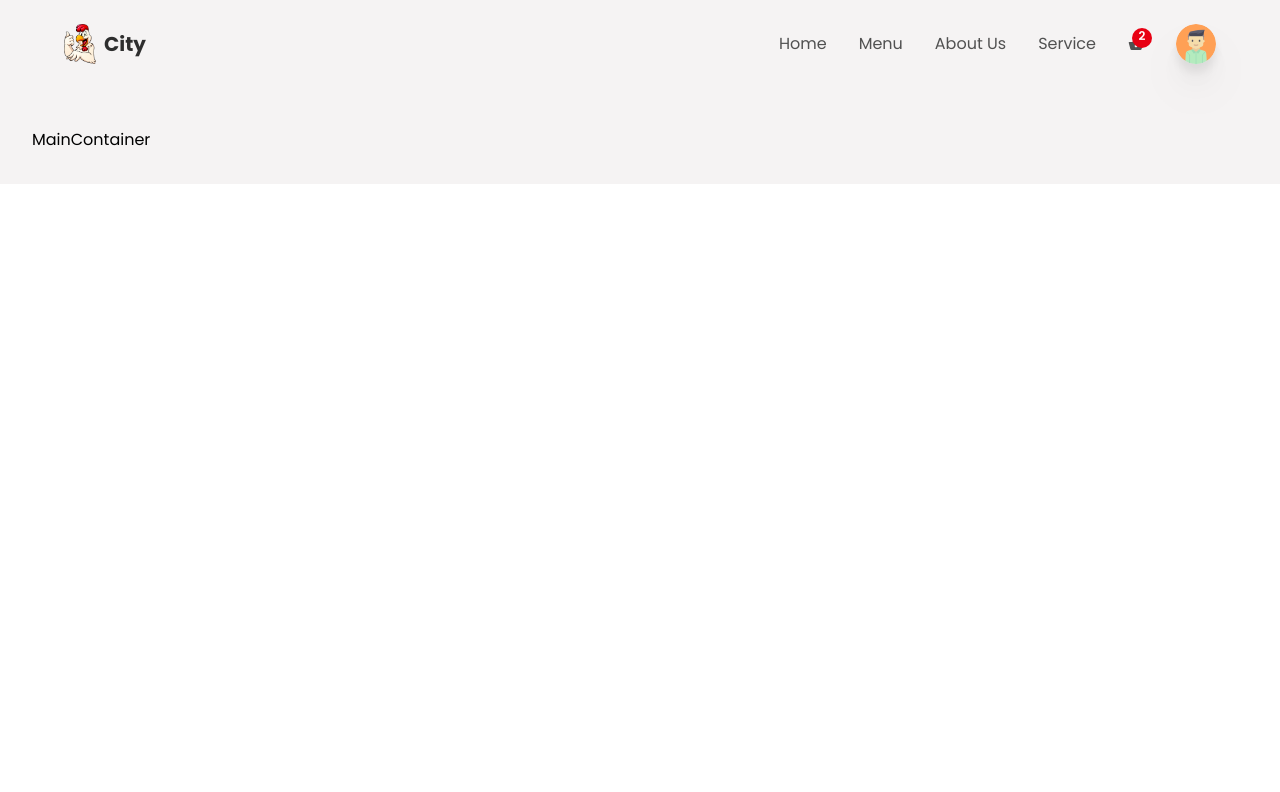
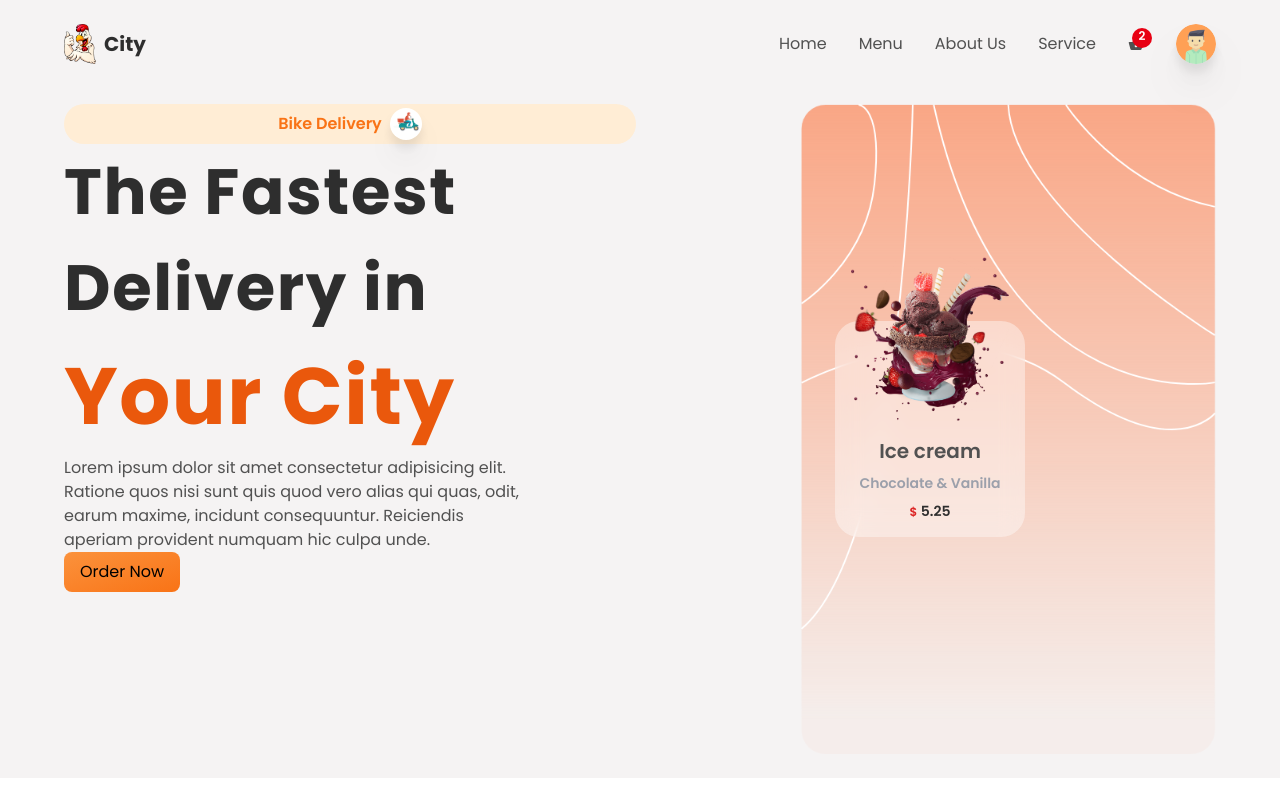
Before and after one commit to shagors/resturant-app-full, a React (Create React App) app: page / in a window 1280 px wide. Shown: the top 792 px of the page. Built offline with nearby package versions, Linux system fonts and the light colour scheme.

Commit message:
header banner design and partial done and design it

```diff
--- a/src/App.js
+++ b/src/App.js
@@ -11,7 +11,7 @@ const App = () => {
       <div className='w-screen h-auto flex flex-col bg-primary'>
         <Header></Header>
 
-        <main className='mt-24 p-8 w-full'>
+        <main className='mt-14 md:mt-20 px-4 md:px-16 py-4 w-full'>
           <Routes>
             <Route path='/*' element={<MainContainer></MainContainer>}></Route>
             <Route path='/createItem' element={<CreateContainer></CreateContainer>}></Route>
--- a/src/components/Header.jsx
+++ b/src/components/Header.jsx
@@ -91,10 +91,19 @@ const Header = () => {
 
         {/* Mobile */}
         <div className='flex items-center justify-between md:hidden w-full h-full'>
+
+          <div className='relative flex items-center justify-center'>
+            <MdShoppingBasket className='text-textColor text-text-2xl cursor-pointer' />
+            <div className='absolute -top-2 -right-2 w-5 h-5 rounded-full bg-cartNumBg'>
+              <p className='text-xs text-white font-semibold flex items-center justify-center'>2</p>
+            </div>
+          </div>
+
           <Link to={'/'} className='flex items-center gap-2'>
             <img className='w-8 object-cover' src={Logo} alt="logo" />
             <p className='text-headingColor text-xl font-bold'>City</p>
           </Link>
+
           <div className='relative'>
             <motion.img whileTap={{ scale: 0.6 }} src={user ? user.photoURL : Avatar} alt="userprofile" className='w-10 min-w-[40px] h-10 min-h-[40px] shadow-2xl drop-shadow-xl cursor-pointer rounded-full' onClick={login} />
             {
@@ -107,7 +116,6 @@ const Header = () => {
                       </Link>
                     )
                   }
-
                   <ul className='flex flex-col'>
                     <li className='text-base text-textColor hover:text-headingColor duration-100 transition-all ease-in-out cursor-pointer hover:bg-slate-100 px-4 py-2'>Home</li>
                     <li className='text-base text-textColor hover:text-headingColor duration-100 transition-all ease-in-out cursor-pointer hover:bg-slate-100 px-4 py-2'>Menu</li>
--- /dev/null
+++ b/src/components/HomeContainer.jsx
@@ -0,0 +1,43 @@
+import React from 'react';
+import Delivery from '../img/delivery.png';
+import HeroBg from '../img/heroBg.png';
+import I1 from '../img/i1.png';
+
+const heropData = [
+    {id : 1, name : 'IceCream', decp : 'Chocolate & Vanilla', price : '5.25', imgSrc : ''}
+];
+
+const HomeContainer = () => {
+  return (
+      <section className='grid grid-cols-1 md:grid-cols-2 gap-2 w-full' id='home'>
+          <div className='flex-1 py-2 flex-col items-start justify-center gap-6'>
+              <div className='flex items-center gap-2 justify-center bg-orange-100 px-4 py-1 rounded-full'>
+                  <p className='text-base text-orange-500 font-semibold'>Bike Delivery</p>
+                  <div className='w-8 h-8 rounded-full overflow-hidden bg-white drop-shadow-xl'>
+                      <img className='w-full h-full object-contain' src={Delivery} alt="delivery" />
+                  </div>
+              </div>
+
+              <p className='text-[2.5rem] lg:text-[4rem] font-bold tracking-wide text-headingColor'>The Fastest Delivery in <span className='text-orange-600 text-[3rem] lg:text-[5rem]'>Your City</span></p>
+
+              <p className='text-base text-textColor text-center md:text-left md:w-[80%]'>Lorem ipsum dolor sit amet consectetur adipisicing elit. Ratione quos nisi sunt quis quod vero alias qui quas, odit, earum maxime, incidunt consequuntur. Reiciendis aperiam provident numquam hic culpa unde.</p>
+
+              <button className='bg-gradient-to-br from-orange-400 to-orange-500 w-full md:w-auto px-4 py-2 rounded-lg hover:shadow-lg transition-all ease-in-out duration-100' type='button'>Order Now</button>
+          </div>
+          <div className='py-2 flex-1 flex items-center relative'>
+            <img className='h-420 w-full lg:w-auto lg:h-650 ml-auto' src={HeroBg} alt="hero-bg" />
+
+            <div className='w-full h-full absolute flex items-center justify-center top-0 left-0 px-32 py-4'>
+                <div className='w-190 bg-cardOverlay backdrop-blur-md rounded-3xl p-4 flex flex-col items-center justify-center'>
+                    <img className='w-40 -mt-20' src={I1} alt="ice-cream" />
+                    <p className='text-xl font-semibold text-textColor mt-4'>Ice cream</p>
+                    <p className='text-sm text-lighttextGray font-semibold my-2'>Chocolate & Vanilla</p>
+                    <p className='text-sm font-semibold text-headingColor'><span className='text-xs text-red-600'>$</span> 5.25</p>
+                </div>
+            </div>
+          </div>
+      </section>
+  )
+}
+
+export default HomeContainer;
--- a/src/components/MainContainer.jsx
+++ b/src/components/MainContainer.jsx
@@ -1,9 +1,12 @@
-import React from 'react'
+import React from 'react';
+import HomeContainer from './HomeContainer';
 
 const MainContainer = () => {
   return (
-    <div>MainContainer</div>
+    <div className='w-full h-auto flex-col items-center justify-center'>
+      <HomeContainer></HomeContainer>
+    </div>
   )
 }
 
-export default MainContainer
+export default MainContainer;
--- a/src/components/index.js
+++ b/src/components/index.js
@@ -1,3 +1,4 @@
 export { default as Header } from "./Header";
 export { default as MainContainer } from './MainContainer';
 export { default as CreateContainer } from './CreateContainer';
+export {default as HomeContainer} from './HomeContainer';
--- a/src/index.css
+++ b/src/index.css
@@ -12,6 +12,7 @@ body{
 
 html, body{
     scroll-behavior: smooth;
+    overflow-x: hidden;
 }
 
 
```
Also changed, not shown: src/utils/data.js (added).
